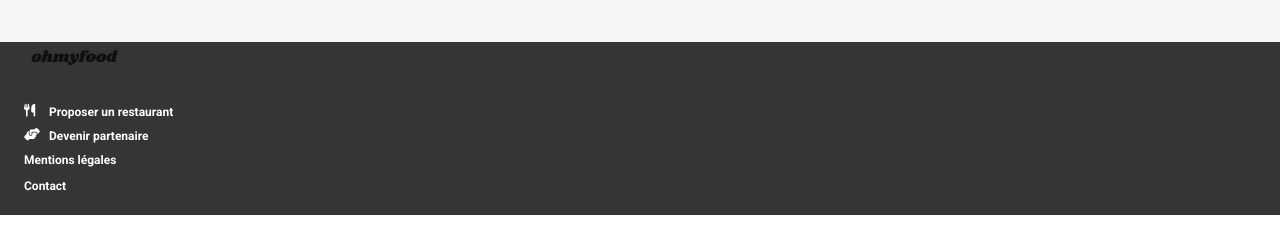
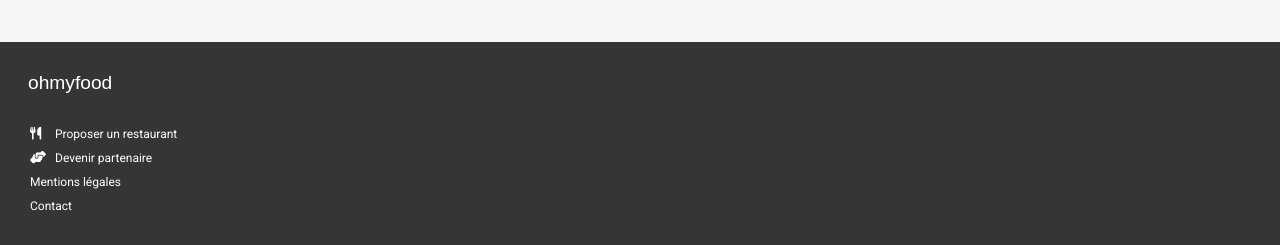
Before and after one commit to MartineBoulenger/P3BoulengerMartine, a website: page index.html in a window 1280 px wide. Shown: the part 1266-1511 px from the top of the page. Before the commit the page ends 1481 px from the top, so only its background shows below. Drawn offline with Linux system fonts and the light colour scheme; a web font is replaced by a local one.

Commit message:
rectification de l'indentation

```diff
--- a/index.html
+++ b/index.html
@@ -11,7 +11,7 @@
     <body>
         <div class="load-page">
             <div class="load-page__logo">
-            <span><img src="images/logo/ohmyfood@2x.svg"></span>
+            <span><img src="images/logo/ohmyfood@2x.svg" alt="logo"></span>
             </div>
         </div>
        <!-- en tête et logo -->
@@ -124,32 +124,26 @@
                     </div>
                 </a>
             </section>
-            <footer>
-                <img class="footer__logo" src="images/logo/ohmyfood@2x.svg" alt="ohmyfood-logo" />
-                <div class="footer__section">
-                    <i class="fas fa-utensils whiteicon"></i>
-                        <a href="#">
-                            <h4>Proposer un restaurant</h4>
-                        </a>
-                </div>
-                <div class="footer__section">
-                    <i class="fas fa-hands-helping whiteicon"></i>
-                        <a href="#">
-                            <h4>Devenir partenaire</h4>
-                        </a>
-                </div>
-                <ul>
-                    <li>
-                        <a href="#">
-                            <h4>Mentions légales</h4>
-                        </a>
-                    </li>
-                    <li>
-                        <a href="mailto:creationwebdesign.boulenger@gmail.com" class="footer__section">
-                            <h4>Contact</h4>
-                        </a>
-                    </li>
-                </ul>
+
+                <!-- bas de page (anglais footer) -->
+             <footer class="footer">
+                <span class="footer__logo">ohmyfood</span>
+                    <div class="footer__list">
+                        <div class="footer__section">
+                            <div>
+                                <i class="fas fa-utensils"></i>
+                            </div>
+                            <a href="#">Proposer un restaurant</a>
+                        </div>
+                        <div class="footer__section">
+                            <div>
+                                <i class="fas fa-hands-helping"></i>
+                            </div>
+                            <a href="#">Devenir partenaire</a>
+                        </div>
+                        <a href="#" class="footer__section">Mentions légales</a>
+                        <a href="mailto:creationwebdesign.boulenger@gmail.com" class="footer__section">Contact</a>
+                    </div>
             </footer>
-    </body>
+</body>
 </html>
```
Also changed, not shown: alafrancaise.html (+2 -3 lines), lanoteenchantee.html (+1 -1 lines), lapalettedugout.html (+0 -1 lines), ledelicedessens.html (+0 -1 lines).
